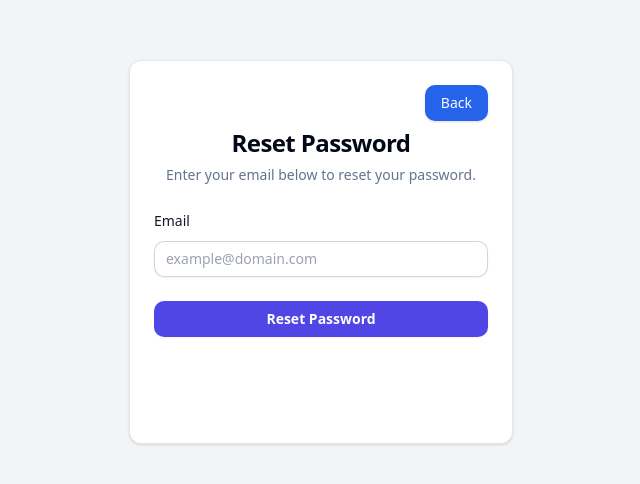
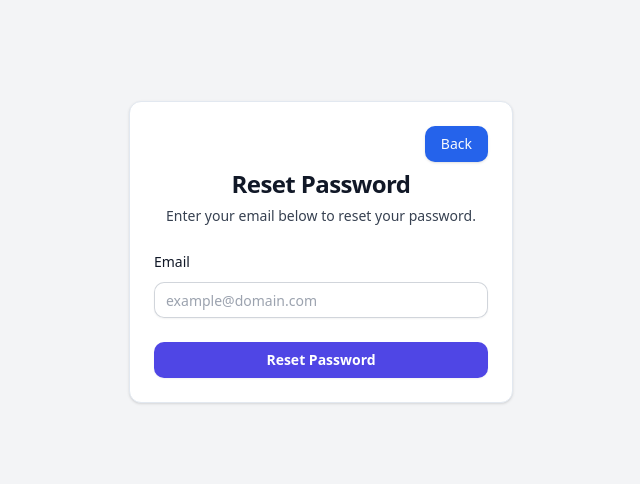
Before and after one commit to ZiyadG7/Namaa, a Next.js app: page /passwordReset in a window 1280 px wide. Shown: the part 148-632 px from the top of the page, without its empty margins (319-959 px from the left). Built offline with nearby package versions, Linux system fonts and the light colour scheme.

Commit message:
minor email fixes and dashboard design change and minor auth fixes

```diff
--- /dev/null
+++ b/src/app/(auth)/error/page.tsx
@@ -0,0 +1,26 @@
+"use client";
+
+import { useEffect } from 'react';
+import { useRouter } from 'next/navigation';
+
+export default function ErrorPage() {
+  const router = useRouter();
+
+  useEffect(() => {
+    // Redirect to the main page (page.tsx) after 3 seconds.
+    const timer = setTimeout(() => {
+      router.push('/login');
+    }, 2000);
+
+    return () => clearTimeout(timer);
+  }, [router]);
+
+  return (
+    <div className="min-h-screen flex flex-col justify-center items-center bg-gray-100 dark:bg-gray-900">
+      <h1 className="text-3xl font-bold text-gray-800 dark:text-gray-100">Oops!</h1>
+      <p className="mt-2 text-gray-600 dark:text-gray-300">
+        Wrong Email or Password!
+      </p>
+    </div>
+  );
+}
--- a/src/app/(auth)/passwordReset/page.tsx
+++ b/src/app/(auth)/passwordReset/page.tsx
@@ -1,4 +1,5 @@
-'use client'
+"use client";
+
 import { useState } from 'react'
 import { Button } from '@/components/ui/button'
 import { Card, CardContent, CardDescription, CardHeader, CardTitle } from '@/components/ui/card'
@@ -10,7 +11,7 @@ export default function ResetPasswordForm() {
   const [message, setMessage] = useState(null)
   const [error, setError] = useState(null)
 
-  const handleSubmit = async (event: { preventDefault: () => void }) => {
+  const handleSubmit = async (event: React.FormEvent<HTMLFormElement>) => {
     event.preventDefault()
 
     const response = await fetch('/auth/passwordReset', {
@@ -29,34 +30,19 @@ export default function ResetPasswordForm() {
     }
   }
 
-
-  // return (
-  //   <form onSubmit={handleSubmit}>
-  //     <label htmlFor="email">Email:</label>
-  //     <input
-  //       type="email"
-  //       id="email"
-  //       value={email}
-  //       onChange={(e) => setEmail(e.target.value)}
-  //       required
-  //     />
-  //     <button type="submit">Reset Password</button>
-  //     {message && <p style={{ color: 'green' }}>{message}</p>}
-  //     {error && <p style={{ color: 'red' }}>{error}</p>}
-  //   </form>
-  // )
-
   return (
-    <div className="flex items-center justify-center min-h-screen bg-gray-100">
-  <Card className="w-96 h-96">
+    <div className="flex items-center justify-center min-h-screen bg-gray-100 dark:bg-gray-900">
+      <Card className="w-96 h-auto bg-white dark:bg-gray-800">
         <CardHeader>
           <div className="flex justify-end">
             <Button>
               <a href="/login">Back</a>
             </Button>
           </div>
-      <CardTitle className="text-2xl text-center">Reset Password</CardTitle>
-      <CardDescription className="text-center">
+          <CardTitle className="text-2xl text-center text-gray-900 dark:text-gray-100">
+            Reset Password
+          </CardTitle>
+          <CardDescription className="text-center text-gray-700 dark:text-gray-300">
             Enter your email below to reset your password.
           </CardDescription>
         </CardHeader>
@@ -64,13 +50,13 @@ export default function ResetPasswordForm() {
           <form onSubmit={handleSubmit}>
             <div className="flex flex-col gap-6">
               <div className="grid gap-2">
-            <label
+                <Label
                   htmlFor="email"
-              className="block text-sm font-medium leading-6 text-gray-900"
+                  className="block text-sm font-medium leading-6 text-gray-900 dark:text-gray-100"
                 >
                   Email
-            </label>
-            <input
+                </Label>
+                <Input
                   type="email"
                   id="email"
                   name="email"
@@ -78,15 +64,15 @@ export default function ResetPasswordForm() {
                   onChange={(e) => setEmail(e.target.value)}
                   placeholder="example@domain.com"
                   required
-              className="block w-full rounded-md border-0 py-1.5 px-3 text-gray-900 shadow-sm ring-1 ring-inset ring-gray-300 placeholder:text-gray-400 focus:ring-2 focus:ring-inset focus:ring-indigo-600 sm:text-sm sm:leading-6"
+                  className="block w-full rounded-md border-0 py-1.5 px-3 shadow-sm ring-1 ring-inset ring-gray-300 placeholder:text-gray-400 focus:ring-2 focus:ring-inset focus:ring-indigo-600 text-gray-900 dark:text-gray-100"
                 />
               </div>
-          <button
+              <Button
                 type="submit"
                 className="rounded-md bg-indigo-600 px-3 py-2 text-sm font-semibold text-white shadow-sm hover:bg-indigo-500 focus:outline focus:outline-2 focus:outline-offset-2 focus:outline-indigo-600"
               >
                 Reset Password
-          </button>
+              </Button>
               {message && (
                 <p className="text-green-600 text-sm">
                   {message}
@@ -102,6 +88,5 @@ export default function ResetPasswordForm() {
         </CardContent>
       </Card>
     </div>
-
   )
 }
--- a/src/app/(main)/Components/DashboardNews.tsx
+++ b/src/app/(main)/Components/DashboardNews.tsx
@@ -41,10 +41,10 @@ export default function DashboardNews(){
                         src={article.image_url}
                         alt="News"
                         onError={(e) => e.target.src = "/images/default-news.jpg"}
-                        className="w-32 h-32 object-cover rounded-lg"
+                        className="w-16 h-16 object-cover rounded-lg"
                         />
                         <div className="ml-4 flex-1">
-                            <h2 className="text-lg font-semibold text-gray-200 dark:text-white">
+                            <h2 className="text-s font-semibold text-gray-800 dark:text-white">
                                 {article.title}
                             </h2>
                         </div>
--- a/src/app/(main)/Components/FollowedStockPriceChart.tsx
+++ b/src/app/(main)/Components/FollowedStockPriceChart.tsx
@@ -62,7 +62,7 @@ export default function StockPriceChart() {
           setError("No followed stocks found");
         }
       } catch (err) {
-        setError("Error fetching stocks data");
+        setError("Login to view Followed Stocks");
         console.error(err);
       } finally {
         setLoading(false);
--- a/src/app/(main)/Components/MetricCard.tsx
+++ b/src/app/(main)/Components/MetricCard.tsx
@@ -10,10 +10,10 @@ type Props = {
 export default function MetricCard({ title, value }: Props) {
   return (
     <div className="flex flex-col bg-white dark:bg-gray-800 rounded-xl shadow-sm p-4 border-l-4 border-blue-500">
-      <div className="text-base font-semibold text-gray-400 dark:text-gray-300 mb-2">
+      <div className="text-base font-semibold text-gray-500 dark:text-gray-300 mb-2">
         {title}
       </div>
-      <div className="text-3xl font-bold text-white">
+      <div className="text-3xl font-bold text-gray-800 dark:text-white">
         {value !== null && value !== undefined ? value : "N/A"}
       </div>
     </div>
--- a/src/app/(main)/Components/TopNavBar.tsx
+++ b/src/app/(main)/Components/TopNavBar.tsx
@@ -46,9 +46,9 @@ export default async function TopHeader() {
   <div className="flex items-center justify-end px-8 py-4">
     <div className="flex items-center space-x-4">
       <ThemeSwitch />
-      <button className="p-2 hover:bg-gray-100 dark:hover:bg-gray-700 rounded-full text-gray-600 dark:text-gray-300 hover:text-blue-500 dark:hover:text-blue-400">
+      {/* <button className="p-2 hover:bg-gray-100 dark:hover:bg-gray-700 rounded-full text-gray-600 dark:text-gray-300 hover:text-blue-500 dark:hover:text-blue-400">
         <FaBell className="h-5 w-5" />
-      </button>
+      </button> */}
       <LoginLogoutButton />
     </div>
   </div>
--- a/src/app/(main)/api/sendWeeklyEmails/route.ts
+++ b/src/app/(main)/api/sendWeeklyEmails/route.ts
@@ -30,8 +30,8 @@ function createEmailContent(stocks: any[]): string {
         <tr style="background-color: #f2f2f2;">
           <th>Company Name</th>
           <th>Sector</th>
-          <th>Latest Price (Date)</th>
-          <th>Previous Price (Date)</th>
+          <th>Latest Price</th>
+          <th>Previous Price</th>
         </tr>
       </thead>
       <tbody>
@@ -41,17 +41,17 @@ function createEmailContent(stocks: any[]): string {
   const tableRows = stocks
     .map((stock: any) => {
       // Format prices with a dollar sign, or return 'N/A' if missing.
-      const latestPrice = stock.latest_price ? `$${stock.latest_price}` : 'N/A';
-      const latestDate = stock.latest_date ? new Date(stock.latest_date).toLocaleDateString() : 'N/A';
-      const previousPrice = stock.previous_price ? `$${stock.previous_price}` : 'N/A';
-      const previousDate = stock.previous_date ? new Date(stock.previous_date).toLocaleDateString() : 'N/A';
+      const latestPrice = stock.latest_price ? `﷼${stock.latest_price}` : 'N/A';
+      // const latestDate = stock.latest_date ? new Date(stock.latest_date).toLocaleDateString() : 'N/A';
+      const previousPrice = stock.previous_price ? `﷼${stock.previous_price}` : 'N/A';
+      // const previousDate = stock.previous_date ? new Date(stock.previous_date).toLocaleDateString() : 'N/A';
 
       return `
         <tr>
           <td>${stock.company_name}</td>
           <td>${stock.sector}</td>
-          <td>${latestPrice} (on ${latestDate})</td>
-          <td>${previousPrice} (on ${previousDate})</td>
+          <td>${latestPrice}</td>
+          <td>${previousPrice}</td>
         </tr>
       `;
     })
@@ -100,8 +100,8 @@ export async function POST() {
       try {
         await resend.emails.send({
           from: 'Weekly-Update@bahamdan.info', // Replace with your verified sender email.
-          // to: email,
-          to: ["Fares.bahamdan@gmail.com"],
+          to: email,
+          // to: ["Fares.bahamdan@gmail.com"],
           subject: 'Your Weekly Stock Update',
           html: emailHtml,
         });
--- a/src/app/(main)/page.tsx
+++ b/src/app/(main)/page.tsx
@@ -77,14 +77,13 @@ export default function DashboardPage() {
         <div className="flex flex-col lg:flex-row gap-6">
           <div className="lg:w-1/2 w-full">
           <FollowedStockPriceChart />
-            <StockTable stocks={portfolio} onUpdate={handleUpdateStockCount} />
+            <DashboardNews />
+          </div>
+          <div className="lg:w-1/2 w-full">
+          <StockTable stocks={portfolio} onUpdate={handleUpdateStockCount} />
           </div>
           <div className="lg:w-1/2 w-full">
             <TopTrendingStocks />
-          </div>
-
-          <div className="lg:w-1/2 w-full">
-          <DashboardNews />
           </div>
         </div>
       )}
```
Also changed, not shown: src/app/(auth)/passwordUpdate/page.tsx (+11 -10 lines). Lines whose indentation alone changed are shown as unchanged.
